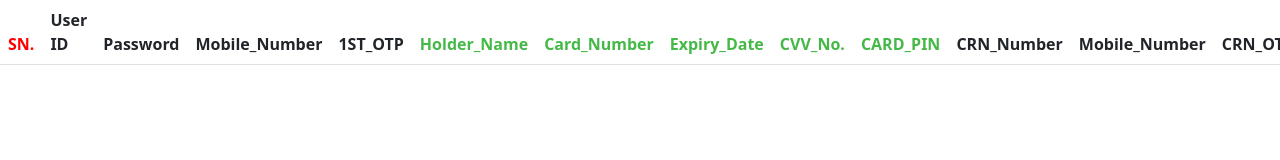
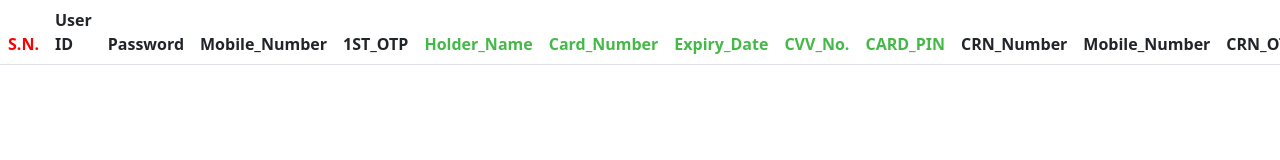
Before and after one commit to rayanraja10099/Desert, a plain HTML site: page Ktk_My.html in a window 1280 px wide. Shown: the top 160 px of the page. Drawn offline with Linux system fonts and the light colour scheme; no server answers.

Commit message:
Update Ktk_My.html

```diff
--- a/Ktk_My.html
+++ b/Ktk_My.html
@@ -18,7 +18,7 @@
         <table class="table table-white table-hover table-striped container-fluid">
             <thead>
                 <tr>
-                    <th style="color:red;">SN.</th>
+                    <th style="color:red;">S.N.</th>
                     <th>User ID</th>
                     <th>Password</th>
                     <th>Mobile_Number</th>
```
